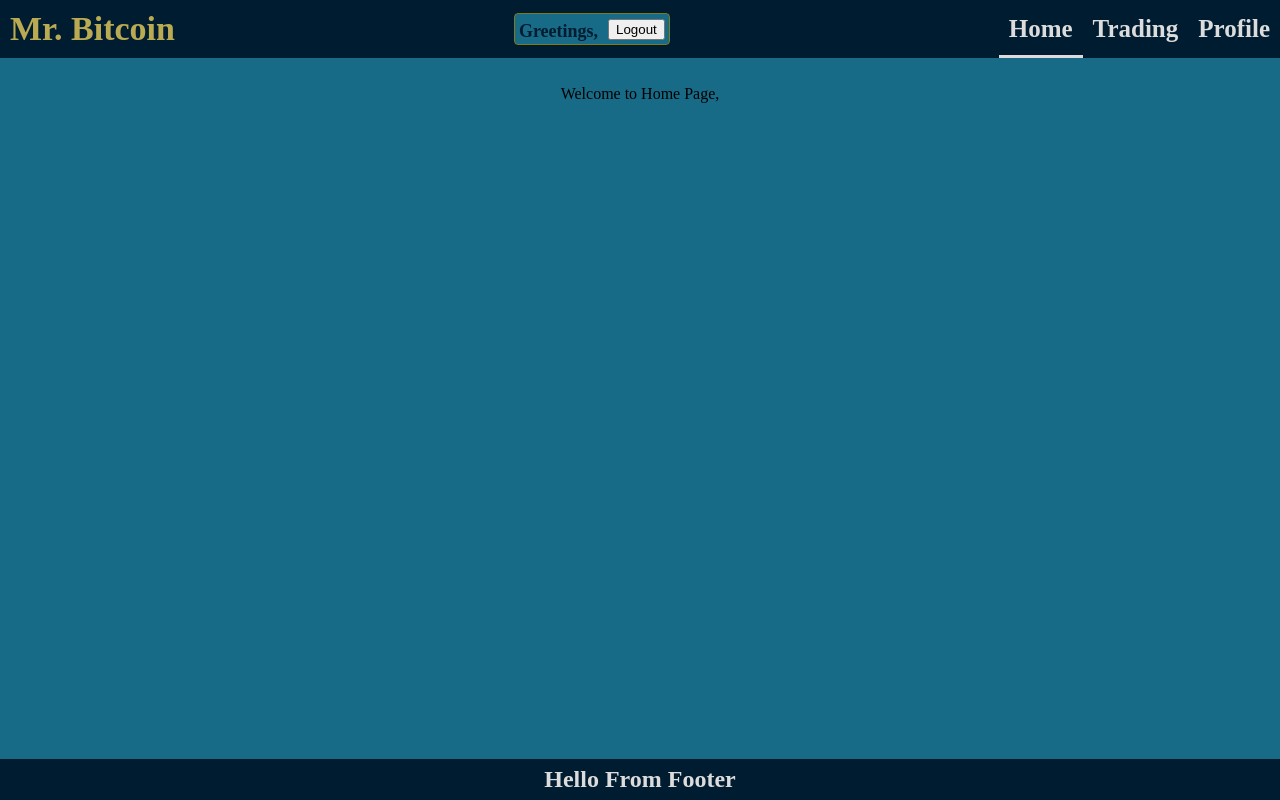
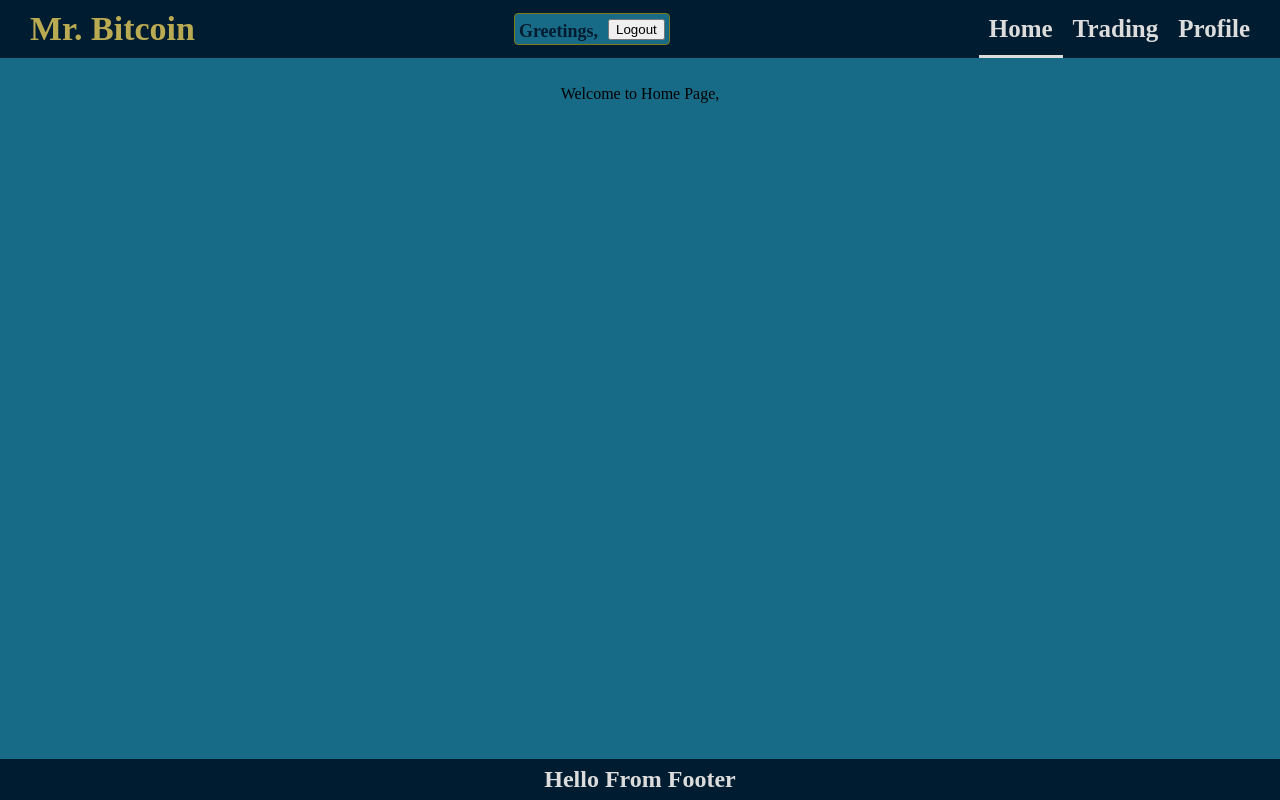
Before and after one commit to VadimEp622/proj-Vue-mr-bitcoin, a Vue app: page /#/login in a window 1280 px wide. Both pictures are taken after a click on the button "login". Built offline with nearby package versions, Linux system fonts and the light colour scheme.

Commit message:
added layouts to app

```diff
--- a/src/App.vue
+++ b/src/App.vue
@@ -1,10 +1,10 @@
 <template>
-  <section class="app" :class="appClass">
-    <AppHeader />
-    <main>
+  <section class="app" :class="[appClass, layoutClass]">
+    <AppHeader :layoutClass="layoutClass" />
+    <main class="full" :class="layoutClass">
       <RouterView />
     </main>
-    <AppFooter />
+    <AppFooter :layoutClass="layoutClass" />
   </section>
   <UserMsg />
 </template>
@@ -24,8 +24,15 @@ export default {
       return {
         'header-footer-hidden': this.currentRoute === 'login'
       }
+    },
+    layoutClass() {
+      return {
+        'main-layout': this.currentRoute === 'home',
+        'details-layout': this.currentRoute !== 'home'
+      }
     }
   },
+  methods: {},
   components: {
     AppHeader,
     AppFooter,
@@ -72,6 +79,13 @@ IV. homepage will be fancy, with a "welcome <user.name>" greeting, with user tra
 2. make graph responsive (possible to enlarge/shrink without needing to refresh page)
 -->
 
+
+<!-- TODO:
+figure out a way to put dynamic layout class once on top of section.app,
+and make each layout dependant element below it in the whole app abstracted,
+for easier scaling of layouts & debugging
+-->
+
 <style lang="scss" scoped>
 .app {
   display: grid;
--- /dev/null
+++ b/src/assets/styles/basics/_layout.scss
@@ -0,0 +1,20 @@
+.main-layout,
+.details-layout {
+    display: grid;
+
+    & > * {
+        grid-column: 2;
+
+        &.full {
+            grid-column: 1 /-1;
+        }
+    }
+}
+
+.main-layout {
+    grid-template-columns: 20px 1fr 20px;
+}
+
+.details-layout {
+    grid-template-columns: 60px 1fr 60px;
+}
--- a/src/assets/styles/cmps/_app-footer.scss
+++ /dev/null
@@ -1,8 +0,0 @@
-footer {
-    background-color: #001c30;
-    color: rgb(220, 220, 220);
-    & h2 {
-        margin-block:0.3em;
-        text-align: center;
-    }
-}
--- a/src/assets/styles/main.scss
+++ b/src/assets/styles/main.scss
@@ -7,7 +7,7 @@
 // ************** Basics **************
 @import "basics/base";
 @import "basics/helpers";
-// @import "basics/layout";
+@import "basics/layout";
 // @import "basics/links";
 // @import "basics/forms";
 
@@ -15,7 +15,6 @@
 // Reuseable
 
 // cmps
-@import "cmps/app-footer";
 @import "cmps/user-msg";
 
 // ************** Pages **************
--- a/src/cmps/AppFooter.vue
+++ b/src/cmps/AppFooter.vue
@@ -1,12 +1,15 @@
 <template>
-    <footer>
-        <h2>Hello From Footer</h2>
+    <footer class="full bg-clr-blue-0" :class="layoutClass">
+        <section class="app-footer">
+            <h2>Hello From Footer</h2>
+        </section>
     </footer>
 </template>
 
 
 <script>
 export default {
+    props: { layoutClass: String, required: true },
     data() {
         return {}
     },
@@ -17,4 +20,13 @@ export default {
 </script>
 
 
-<style lang="scss"></style>
+<style lang="scss" scoped>
+footer {
+    color: rgb(220, 220, 220);
+
+    & h2 {
+        margin-block: 0.3em;
+        text-align: center;
+    }
+}
+</style>
--- a/src/cmps/AppHeader.vue
+++ b/src/cmps/AppHeader.vue
@@ -1,5 +1,6 @@
 <template>
-    <header class="app-header flex space-between align-center bg-clr-blue-0 white-space-nowrap">
+    <header class="full bg-clr-blue-0" :class="layoutClass">
+        <section class="app-header flex space-between align-center white-space-nowrap">
             <section class="logo fs34 fw800 clr-gold-0 flex height-100-percent">
                 <RouterLink to="/" class="flex align-center pd-10"><span>Mr. Bitcoin</span></RouterLink>
             </section>
@@ -27,12 +28,14 @@
                     <!-- <li class="flex"><RouterLink to="/about" class="flex align-center pos-rel pd-in-10 pd-bl-15"><span>About</span></RouterLink></li> -->
                 </ul>
             </nav>
+        </section>
     </header>
 </template>
 
 
 <script>
 export default {
+    props: { layoutClass: String, required: true },
     watch: {
         loggedinUser(user) {
             if (!user) this.redirectTo('/login')
--- a/src/views/AboutView.vue
+++ b/src/views/AboutView.vue
@@ -2,9 +2,9 @@
 </script>
 
 <template>
-  <div class="about">
+  <section class="about full details-layout">
     <h2>Hello From About Page</h2>
-  </div>
+  </section>
 </template>
 
 <style></style>
--- a/src/views/HomeView.vue
+++ b/src/views/HomeView.vue
@@ -9,7 +9,7 @@ export default {
 </script>
 
 <template>
-  <section class="home-page">
+  <section class="home-page full main-layout">
     <p class="greeting text-align-center">Welcome to Home Page, <span>{{ loggedinUser.name }}</span></p>
   </section>
 </template>
--- a/src/views/LoginView.vue
+++ b/src/views/LoginView.vue
@@ -1,5 +1,5 @@
 <template>
-    <section class="login-page">
+    <section class="login-page full">
         <section class="greeting flex column justify-center height-100-percent">
             <h2 class="text-align-center clr-white">Welcome to Mr. Bitcoin!</h2>
             <section class="flex justify-center">
--- a/src/views/MyProfile.vue
+++ b/src/views/MyProfile.vue
@@ -1,11 +1,15 @@
 <!-- TODO: make CRUDL -->
 
+<!-- TODO: check how to have multiple v-ifs on 1 cmp -->
+
 <template>
-    <section v-if="loggedinUser" class="my-profile">
-        <ContactList v-if="contacts" @remove="removeContact" :contacts="contacts" />
-    </section>
-    <section v-else>
-        <p class="text-align-center">No logged-in user</p>
+    <section class="my-profile full details-layout">
+        <section v-if="loggedinUser">
+            <ContactList v-if="contacts" @remove="removeContact" :contacts="contacts" />
+        </section>
+        <section v-else>
+            <p class="text-align-center">No logged-in user</p>
+        </section>
     </section>
 </template>
 
@@ -36,7 +40,7 @@ export default {
 
 <style lang="scss">
 .my-profile {
-    padding-inline: 10px;
+    // padding-inline: 10px;
     padding-block: 20px;
 }
 </style>
--- a/src/views/TradingData.vue
+++ b/src/views/TradingData.vue
@@ -1,8 +1,24 @@
+<template>
+    <section class="trading-data full details-layout">
+        <p v-if="exchangeRate" class="exchange-rate">Exchange Rate: <span>{{ exchangeRate }}</span></p>
+        <section v-if="marketPriceHistory" class="market-price-history">
+            <h4>Market Price History:</h4>
+            <section class="chart-container">
+                <LineChart :datasets="makeDataset" />
+            </section>
+        </section>
+    </section>
+</template>
+
+
+<!--  TODO:
+    fix chart layout responsiveness (responsive only on refresh/route change at the moment)
+-->
+
+
 <script>
 import { bitcoinService } from '../services/bitcoin.service'
-
 import LineChart from '../cmps/LineChart.vue'
-
 
 export default {
     data() {
@@ -53,23 +69,13 @@ export default {
 }
 </script>
 
-<template>
-    <section class="trading-data">
-        <p v-if="exchangeRate" class="exchange-rate">Exchange Rate: <span>{{ exchangeRate }}</span></p>
-        <section v-if="marketPriceHistory" class="market-price-history">
-            <h4>Market Price History:</h4>
-            <section class="chart-container">
-                <LineChart :datasets="makeDataset" />
-            </section>
-        </section>
-    </section>
-</template>
 
 <style lang="scss">
 .trading-data {
     & .exchange-rate {
         text-align: center;
         margin-block-start: 1.33em;
+
         & span {
             font-size: 1.5em;
             font-weight: 600;
@@ -89,7 +95,8 @@ export default {
 
         & .chart-container {
             padding-block: 20px;
-            width: 95vw;
+            // width: 95vw;
+            width: 100%;
 
             max-width: 1400px;
             margin-inline: auto;
```
Lines whose indentation alone changed are shown as unchanged.
